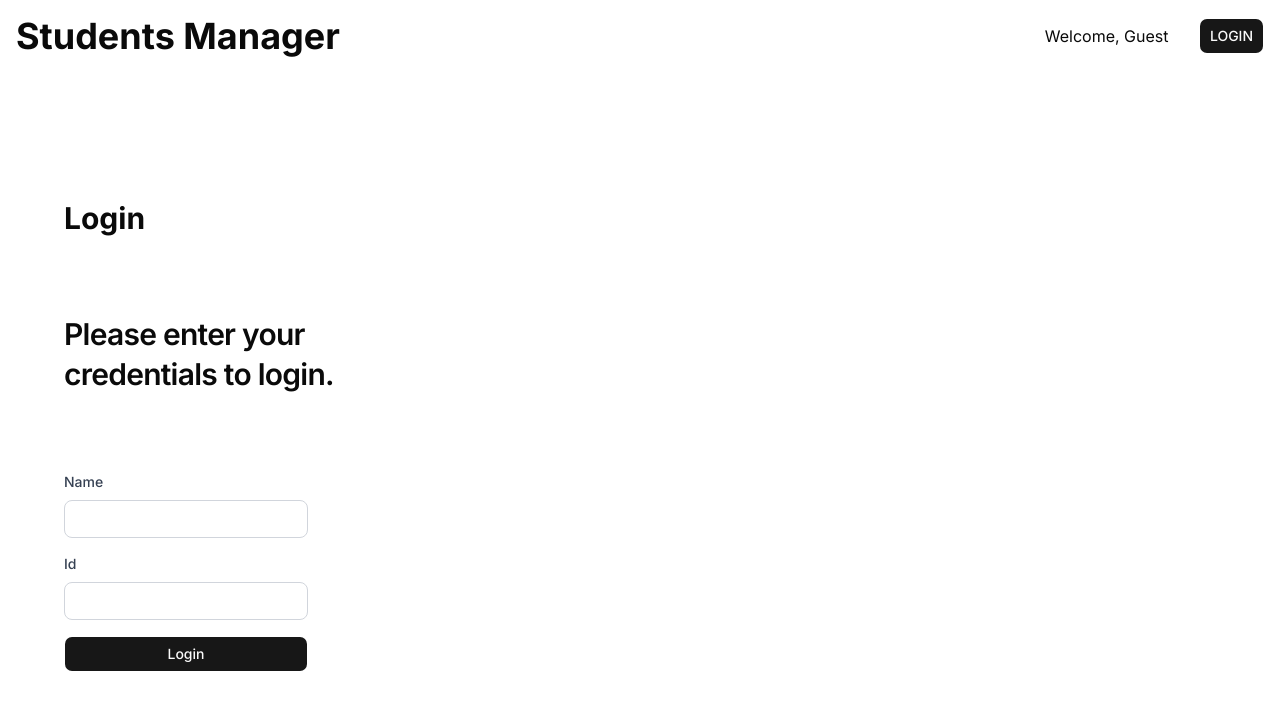
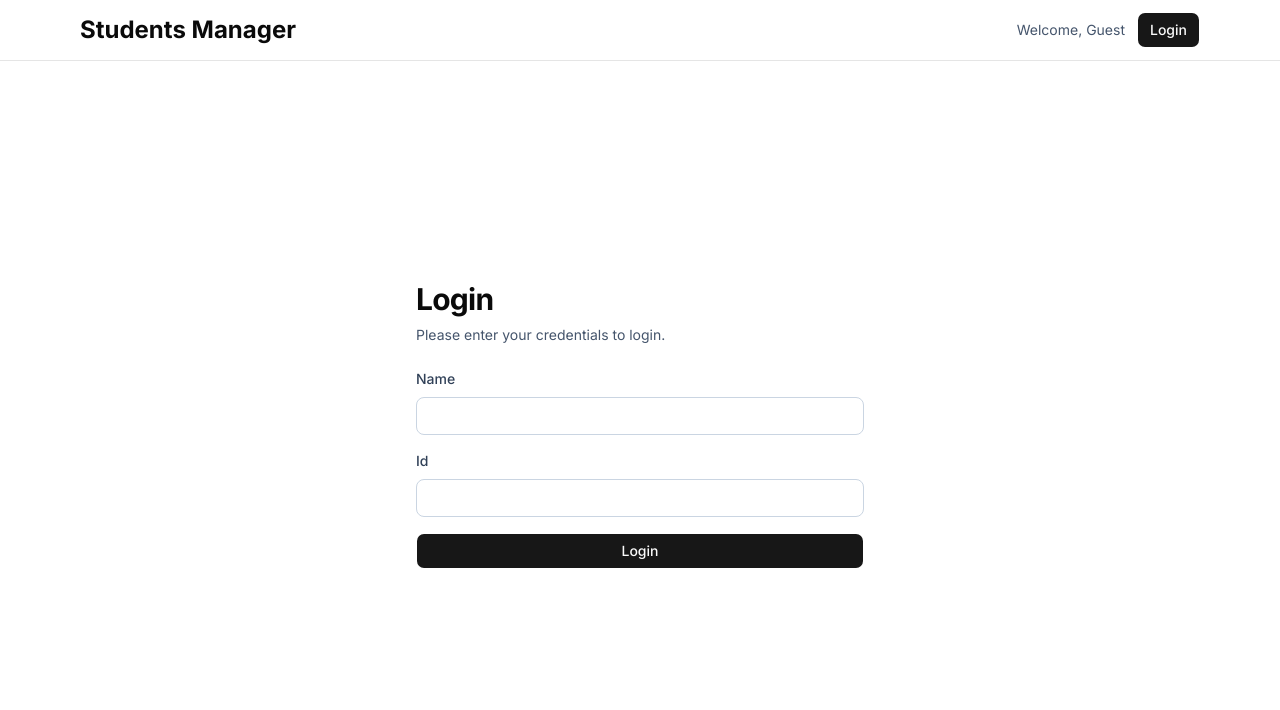
Before and after one commit to barel31/students-manager, a Next.js app in the folder frontend/: page /login in a window 1280 px wide. Shown: the top 710 px of the page. Built offline with nearby package versions, Linux system fonts and the light colour scheme; no server answers.

Commit message:
feat: enhance UI components across login, manager, and student pages; refactor forms and tables for better usability

```diff
--- a/frontend/app/login/page.tsx
+++ b/frontend/app/login/page.tsx
@@ -2,14 +2,15 @@ import LoginForm from '@/components/LoginForm';
 
 export default function Login() {
   return (
-    <main className="font-sans flex flex-1 w-full max-w-3xl flex-col items-center justify-between py-32 px-16 sm:items-start">
-      <h1 className="text-3xl font-bold">Login</h1>
-      <div className="flex flex-col items-center text-center sm:items-start sm:text-left">
-        <h1 className="max-w-xs text-3xl font-semibold leading-10 tracking-tight">
-          Please enter your credentials to login.
-        </h1>
-      </div>
-      <div>
+    <main className="flex min-h-[calc(100vh-72px)] items-center justify-center px-4 py-10">
+      <div className="w-full max-w-md space-y-6">
+        <div className="space-y-2 text-center sm:text-left">
+          <h1 className="text-3xl font-bold tracking-tight">Login</h1>
+          <p className="text-sm text-slate-600">
+            Please enter your credentials to login.
+          </p>
+        </div>
+
         <LoginForm />
       </div>
     </main>
--- a/frontend/app/manager/page.tsx
+++ b/frontend/app/manager/page.tsx
@@ -21,28 +21,29 @@ export default async function Manager() {
   const students = await fetchTeacherStudents();
 
   return (
-    <main className="flex-1 text-slate-800 px-4 py-10 sm:px-6">
-      <div className="m-20">
-        <Table>
+    <main className="flex-1 px-4 py-6 sm:px-6 lg:px-8">
+      <div className="mx-auto max-w-6xl space-y-6">
+        <div className="overflow-hidden rounded-xl border bg-white shadow-sm">
+          <Table className="min-w-[560px] text-sm sm:min-w-0">
             <TableHeader>
               <TableRow>
-              <TableHead>Name</TableHead>
-              <TableHead>Degree</TableHead>
-              <TableHead>Phone</TableHead>
-              <TableHead>Action</TableHead>
+                <TableHead className="px-2 py-2">Name</TableHead>
+                <TableHead className="px-2 py-2">Degree</TableHead>
+                <TableHead className="px-2 py-2">Phone</TableHead>
+                <TableHead className="px-2 py-2">Action</TableHead>
               </TableRow>
             </TableHeader>
 
             <TableBody>
               {students?.map(student => (
                 <TableRow key={student._id.toString()}>
-                <TableCell>{student.name}</TableCell>
-                <TableCell>{student.grade}</TableCell>
-                <TableCell>{student.phone}</TableCell>
-                <TableCell>
-                  <div className="flex items-center gap-2">
+                  <TableCell className="px-2 py-2">{student.name}</TableCell>
+                  <TableCell className="px-2 py-2">{student.grade}</TableCell>
+                  <TableCell className="px-2 py-2">{student.phone}</TableCell>
+                  <TableCell className="px-2 py-2">
+                    <div className="flex flex-wrap items-center gap-2">
                       <Link href={`/manager/${student._id}`}>
-                      <Button>View</Button>
+                        <Button className="h-8 px-2.5 text-xs">View</Button>
                       </Link>
 
                       <DeleteStudentForm student={student} />
@@ -52,6 +53,8 @@ export default async function Manager() {
               ))}
             </TableBody>
           </Table>
+        </div>
+
         <CreateStudent />
       </div>
     </main>
--- a/frontend/components/Assignments.tsx
+++ b/frontend/components/Assignments.tsx
@@ -45,29 +45,30 @@ export default function Assignments(props: { assignments?: Assignment[] }) {
   }
 
   return (
-    <Table>
+    <div className="overflow-hidden rounded-lg border">
+      <Table className="min-w-[560px] text-sm sm:min-w-0">
         <TableHeader>
           <TableRow>
-          <TableHead>Name</TableHead>
-          <TableHead>Duo day</TableHead>
-          <TableHead>Score</TableHead>
-          <TableHead>Status</TableHead>
-          <TableHead>Action</TableHead>
+            <TableHead className="px-2 py-2">Name</TableHead>
+            <TableHead className="px-2 py-2">Due</TableHead>
+            <TableHead className="px-2 py-2">Score</TableHead>
+            <TableHead className="px-2 py-2">Status</TableHead>
+            <TableHead className="px-2 py-2">Action</TableHead>
           </TableRow>
         </TableHeader>
 
         <TableBody>
           {assignments.map((assignment, index) => (
             <TableRow key={index}>
-            <TableCell>{assignment.name}</TableCell>
-            <TableCell>
+              <TableCell className="px-2 py-2">{assignment.name}</TableCell>
+              <TableCell className="px-2 py-2">
                 {new Date(assignment.dueDay).toISOString().slice(0, 10)}
               </TableCell>
-            <TableCell>{assignment.score}</TableCell>
-            <TableCell>
-              Status: {assignment.status ? 'Finished' : 'Unfinished'}
+              <TableCell className="px-2 py-2">{assignment.score}</TableCell>
+              <TableCell className="px-2 py-2">
+                {assignment.status ? 'Finished' : 'Unfinished'}
               </TableCell>
-            <TableCell>
+              <TableCell className="px-2 py-2">
                 <form action={formAction}>
                   <input type="hidden" name="studentId" value={studentId} />
                   <input
@@ -75,11 +76,16 @@ export default function Assignments(props: { assignments?: Assignment[] }) {
                     name="assignmentId"
                     value={assignment._id}
                   />
-                <Button type="submit" variant="destructive" disabled={pending}>
+                  <Button
+                    type="submit"
+                    variant="destructive"
+                    size="sm"
+                    disabled={pending}
+                    className="h-8 px-2.5 text-xs">
                     Delete
                   </Button>
                   {state.message && (
-                  <p className="mt-2 text-sm text-red-500">{state.message}</p>
+                    <p className="mt-2 text-xs text-red-500">{state.message}</p>
                   )}
                 </form>
               </TableCell>
@@ -87,5 +93,6 @@ export default function Assignments(props: { assignments?: Assignment[] }) {
           ))}
         </TableBody>
       </Table>
+    </div>
   );
 }
--- a/frontend/components/CreateStudentForm.tsx
+++ b/frontend/components/CreateStudentForm.tsx
@@ -1,6 +1,5 @@
 'use client';
 import { createStudent } from '@/actions/student';
-import FormField from '@/components/ui/FormField';
 import { useState } from 'react';
 import { Button } from './ui/button';
 
@@ -8,36 +7,62 @@ export default function CreateStudent() {
   const [visible, setVisible] = useState(false);
 
   return (
-    <div>
-      <div className="m-5">
+    <div className="space-y-4">
       <Button
         type="button"
         variant="secondary"
-          onClick={() => setVisible(!visible)}>
-          Create student
+        onClick={() => setVisible(!visible)}
+        className="w-full sm:w-auto">
+        {visible ? 'Close' : '+ Add student'}
+      </Button>
+
+      {visible && (
+        <div className="rounded-xl border bg-slate-50 p-4 sm:p-5">
+          <div className="mb-4 flex items-center justify-between gap-3">
+            <h2 className="text-lg font-semibold">New student</h2>
+            <Button type="button" variant="outline" onClick={() => setVisible(false)}>
+              Cancel
             </Button>
           </div>
-      {visible && (
-        <form
-          className="flex flex-col gap-4 w-1/2 m-auto"
-          action={createStudent}>
-          <FormField name="name" label="Name" autoComplete="name" required />
-          <FormField
+
+          <form action={createStudent} className="grid gap-4 sm:grid-cols-3">
+            <label className="grid gap-2 text-sm font-medium text-slate-700">
+              Name
+              <input
+                name="name"
+                autoComplete="name"
+                required
+                className="rounded-md border border-slate-300 bg-white px-3 py-2 text-sm outline-none focus:border-slate-500"
+              />
+            </label>
+
+            <label className="grid gap-2 text-sm font-medium text-slate-700">
+              Grade
+              <input
                 name="grade"
-            label="Grade"
                 type="text"
                 autoComplete="off"
                 required
+                className="rounded-md border border-slate-300 bg-white px-3 py-2 text-sm outline-none focus:border-slate-500"
               />
-          <FormField
+            </label>
+
+            <label className="grid gap-2 text-sm font-medium text-slate-700">
+              Phone
+              <input
                 name="phone"
-            label="Phone"
                 type="text"
                 autoComplete="off"
                 required
+                className="rounded-md border border-slate-300 bg-white px-3 py-2 text-sm outline-none focus:border-slate-500"
               />
-          <Button type="submit">Create</Button>
+            </label>
+
+            <div className="sm:col-span-3 flex justify-end">
+              <Button type="submit">Create student</Button>
+            </div>
           </form>
+        </div>
       )}
     </div>
   );
--- a/frontend/components/LoginForm.tsx
+++ b/frontend/components/LoginForm.tsx
@@ -2,7 +2,6 @@
 
 import { useActionState } from 'react';
 import { loginTeacher } from '@/actions/teacher';
-import FormField from '@/components/ui/FormField';
 import { Button } from './ui/button';
 
 export default function LoginForm() {
@@ -12,8 +11,25 @@ export default function LoginForm() {
 
   return (
     <form className="flex flex-col gap-4" action={formAction}>
-      <FormField name="name" label="Name" autoComplete="name" required />
-      <FormField name="id" label="Id" autoComplete="off" required />
+      <label className="grid gap-2 text-sm font-medium text-slate-700">
+        Name
+        <input
+          name="name"
+          autoComplete="name"
+          required
+          className="rounded-md border border-slate-300 bg-white px-3 py-2 text-sm outline-none focus:border-slate-500"
+        />
+      </label>
+
+      <label className="grid gap-2 text-sm font-medium text-slate-700">
+        Id
+        <input
+          name="id"
+          autoComplete="off"
+          required
+          className="rounded-md border border-slate-300 bg-white px-3 py-2 text-sm outline-none focus:border-slate-500"
+        />
+      </label>
 
       {state.message && <p className="text-sm text-red-500">{state.message}</p>}
 
--- a/frontend/components/navbar.tsx
+++ b/frontend/components/navbar.tsx
@@ -8,20 +8,24 @@ export default async function Navbar() {
   const teacherName = teacher ? teacher.name : 'Guest';
 
   return (
-    <nav className="p-4 w-full h-full flex flex-col items-center justify-center">
-      <div className="container mx-full flex items-center justify-between">
-        <Link href="/" className="text-4xl font-bold">
+    <nav className="border-b bg-white/90">
+      <div className="mx-auto flex w-full max-w-6xl flex-col gap-3 px-4 py-3 sm:flex-row sm:items-center sm:justify-between">
+        <Link href="/" className="text-xl font-bold sm:text-2xl">
           Students Manager
         </Link>
-        <div className="flex justify-around w-1/5 align-middle">
-          <p className="m-auto">Welcome, {teacherName}</p>
+
+        <div className="flex items-center justify-between gap-3 sm:justify-end">
+          <p className="text-sm text-slate-600">Welcome, {teacherName}</p>
+
           {teacherName !== 'Guest' ? (
             <form action={logoutTeacher}>
-              <Button type="submit">LOGOUT</Button>
+              <Button type="submit" className="h-9 px-3 text-sm">
+                Logout
+              </Button>
             </form>
           ) : (
             <Link href="/login">
-              <Button>LOGIN</Button>
+              <Button className="h-9 px-3 text-sm">Login</Button>
             </Link>
           )}
         </div>
--- a/frontend/components/ui/FormField.tsx
+++ /dev/null
@@ -1,21 +0,0 @@
-import type { InputHTMLAttributes } from 'react';
-
-type FormFieldProps = InputHTMLAttributes<HTMLInputElement> & {
-  label: string;
-};
-
-export default function FormField({
-  label,
-  className = '',
-  ...props
-}: FormFieldProps) {
-  return (
-    <label className="flex flex-col gap-2 text-sm font-medium text-gray-700 dark:text-gray-300">
-      {label}
-      <input
-        className={`rounded-md border border-gray-300 px-4 py-2 dark:border-gray-600 dark:bg-black ${className}`}
-        {...props}
-      />
-    </label>
-  );
-}
```
Also changed, not shown: frontend/app/manager/[id]/page.tsx (+5 -7 lines), frontend/components/StudentCard.tsx (+31 -17 lines). Lines whose indentation alone changed are shown as unchanged.
